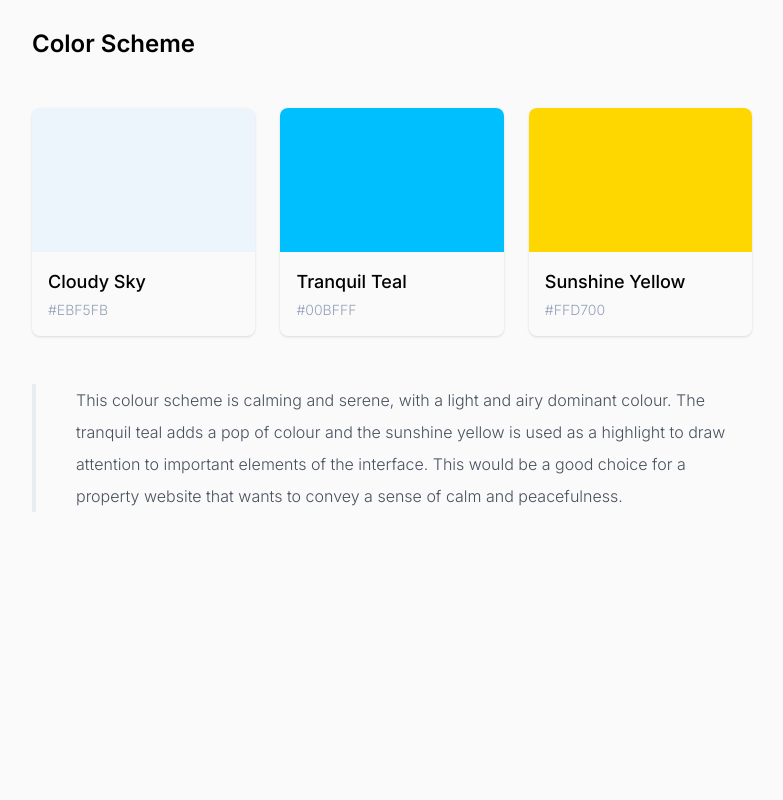
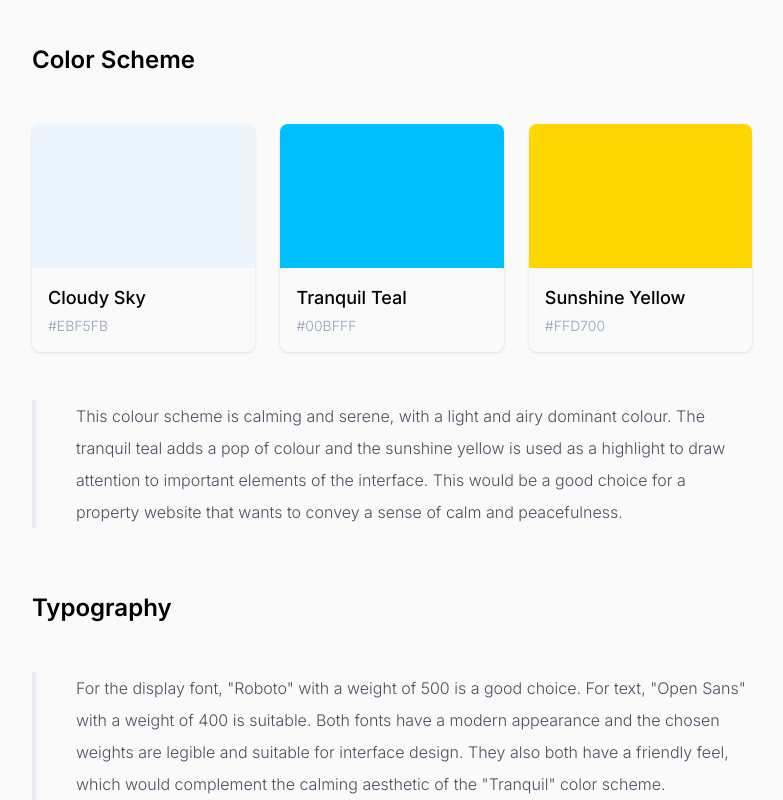
Before and after one commit to rossman22590/presto-kit, a Next.js app in the folder frontend/: page /starter-kits in a window 1280 px wide. Shown: the part 188-988 px from the top of the page, without its empty margins (248-1031 px from the left). Before the commit the page ends 800 px from the top, so only its background shows below. Built offline with nearby package versions, Linux system fonts and the light colour scheme.

Commit message:
Add TypographySection component

```diff
--- /dev/null
+++ b/frontend/components/TypographySection.tsx
@@ -0,0 +1,26 @@
+import SectionDescription from "./SectionDescription";
+import SectionHeading from "./SectionHeading";
+import React from "react";
+
+type TypographySectionProps = {
+	kit: {
+		title: string;
+		id: number;
+		colors: {
+			details: { id: number; name: string; hex: string }[];
+			description: string;
+		};
+		typography: { description: string };
+	};
+};
+
+const TypographySection: React.FC<TypographySectionProps> = ({ kit }) => {
+	return (
+		<section className="flex flex-col gap-12">
+			<SectionHeading text="Typography" />
+			<SectionDescription text={kit.typography.description} />
+		</section>
+	);
+};
+
+export default TypographySection;
--- a/frontend/pages/starter-kits.tsx
+++ b/frontend/pages/starter-kits.tsx
@@ -1,6 +1,7 @@
 import { useRouter } from "next/router";
 import type { NextPage } from "next";
 import ColorSection from "./../components/ColorSection";
+import TypographySection from "./../components/TypographySection";
 import Layout from "../components/Layout";
 import Container from "./../components/Container";
 import KitHeading from "../components/KitHeading";
@@ -25,6 +26,10 @@ const starterKits = {
 			],
 			description:
 				"This colour scheme is calming and serene, with a light and airy dominant colour. The tranquil teal adds a pop of colour and the sunshine yellow is used as a highlight to draw attention to important elements of the interface. This would be a good choice for a property website that wants to convey a sense of calm and peacefulness."
+		},
+		typography: {
+			description:
+				'For the display font, "Roboto" with a weight of 500 is a good choice. For text, "Open Sans" with a weight of 400 is suitable. Both fonts have a modern appearance and the chosen weights are legible and suitable for interface design. They also both have a friendly feel, which would complement the calming aesthetic of the "Tranquil" color scheme.'
 		}
 	}
 };
@@ -40,9 +45,10 @@ const StarterKits: NextPage<StarterKitsProps> = ({ formData }) => {
 			<Container>
 				<h1> {name} </h1>
 				<h2> {industry} </h2>
-				<section className="flex w-full flex-col gap-12">
+				<section className="flex w-full flex-col gap-16">
 					<KitHeading id={kit1.id} title={kit1.title} />
 					<ColorSection kit={kit1} />
+					<TypographySection kit={kit1} />
 				</section>
 			</Container>
 		</Layout>
```
